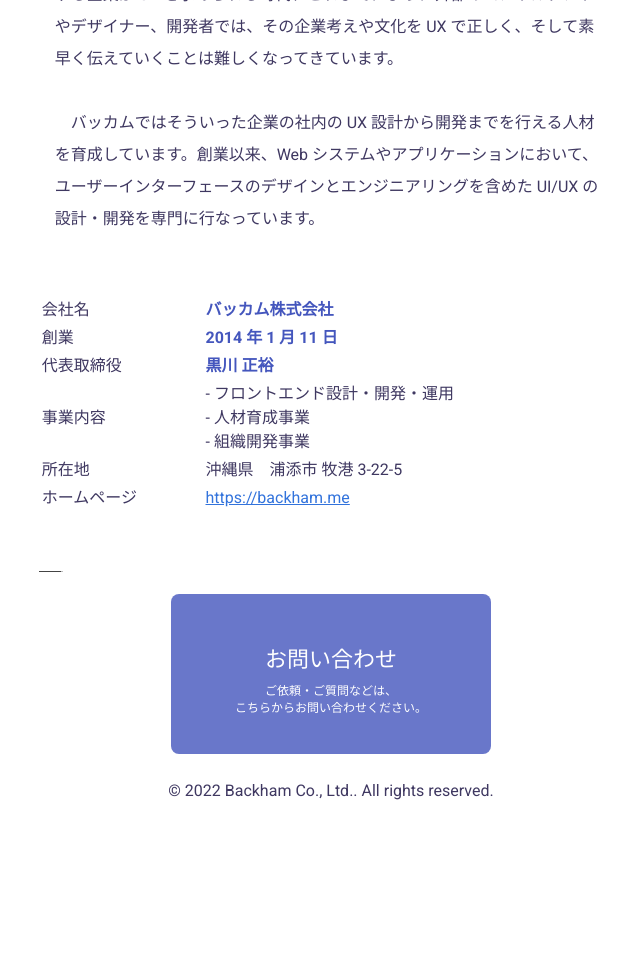
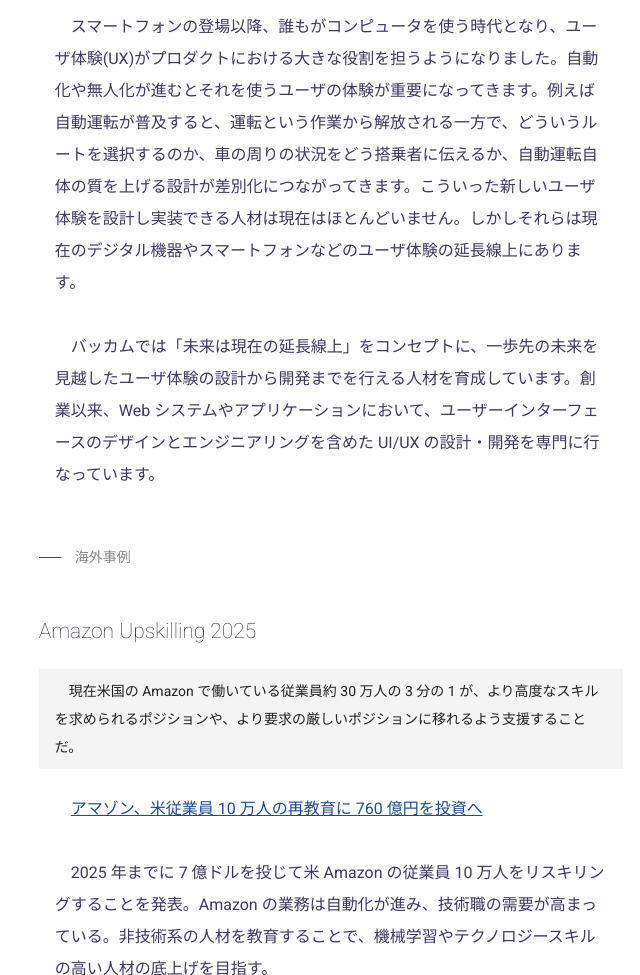
Before and after one commit to masahiro8/bkm_frontend, an Astro site: page /reskilling in a window 1280 px wide. Shown: the part 1825-2800 px from the top of the page, without its empty margins (309-949 px from the left). Before the commit the page ends 2673 px from the top, so only its background shows below. Built offline with nearby package versions, Linux system fonts and the light colour scheme; Astro itself is replaced by a stand-in of ours.

Commit message:
3 files modified

```diff
--- a/src/components/Header.astro
+++ b/src/components/Header.astro
@@ -9,7 +9,7 @@
 	</h2>
 	<nav>
 		<HeaderLink href="/">Home</HeaderLink>
-		<HeaderLink href="/reskilling">Reskill</HeaderLink>
+		<HeaderLink href="/reskilling">リスキリング</HeaderLink>
 		<!-- <HeaderLink href="/blog">Blog</HeaderLink> -->
 		<!-- <HeaderLink href="/about">About</HeaderLink> -->
 		<!-- <HeaderLink href="https://twitter.com/astrodotbuild" target="_blank">Twitter</HeaderLink> -->
--- a/src/pages/reskilling.md
+++ b/src/pages/reskilling.md
@@ -18,25 +18,26 @@
 
 ## なぜリスキリングが必要か
 
-2018 年世界経済会議（ダボス会議）で「リスキリング革命」セッションを開催、「第４次産業革命により 8000 万件の仕事が消失する一方 9700 万の新たな仕事が生まれる」と予測されています。DX(デジタルトランスフォーメーション)や、AI、データサイエンス、ドローン、ロボティックスなどによる自動化・無人化が急速に進んでいきます。これによりこれまで人が行ってきた仕事が奪われますが、一方で多くの仕事が生まれます。たとえばロボットによる作業の自動化が進めば、それを開発・メンテナンスするプログラミング技術や設計技術が多く必要になります。またそれらロボットを管理・制御するためのアプリやシステムのデザインも重要になってきます。失われるであろう 8000 万の仕事の人材を、新たに生まれる 9700 万の仕事に適応できる人材に転換していくことが求められているからです。
+2018 年世界経済会議（ダボス会議）で「リスキリング革命」セッションを開催、「第４次産業革命により 8000 万件の仕事が消失する一方 9700 万の新たな仕事が生まれる」と予測されています。DX(デジタルトランスフォーメーション)や、AI、データサイエンス、ドローン、ロボティックスなどによる自動化・無人化が急速に進んでいきます。
+
+これによりこれまで人が行ってきた仕事が奪われますが、一方で多くの仕事が生まれます。たとえばロボットによる作業の自動化が進めば、それを開発・メンテナンスするプログラミング技術や設計技術が多く必要になります。またそれらロボットを管理・制御するためのアプリやシステムのデザインも重要になってきます。
+
+失われるであろう 8000 万の仕事の人材を、新たに生まれる 9700 万の仕事に適応できる人材に転換していくことが求められているからです。
 
 ## バッカムのリスキリング
 
 (インターネット、AI により社会が大きく変わりつつあります。企業はビジネスモデル、組織形態、企業文化など時代に合わせて適用することを求められ、これまでの技術だけでは対応できない業務、顧客や消費者の多様な価値観、環境・社会的な新しい課題にも素早い対応が求められます。)
 
-スマートフォンの登場以降、誰もがコンピュータを使う時代となり、ユーザ体験(UX)がプロダクトにおける大きな役割を担うようになりました。あらゆる企業が UX を求められる時代、これまでにように外部のコンサルタントやデザイナー、開発者では、その企業考えや文化を UX で正しく、そして素早く伝えていくことは難しくなってきています。
+スマートフォンの登場以降、誰もがコンピュータを使う時代となり、ユーザ体験(UX)がプロダクトにおける大きな役割を担うようになりました。自動化や無人化が進むとそれを使うユーザの体験が重要になってきます。例えば自動運転が普及すると、運転という作業から解放される一方で、どういうルートを選択するのか、車の周りの状況をどう搭乗者に伝えるか、自動運転自体の質を上げる設計が差別化につながってきます。こういった新しいユーザ体験を設計し実装できる人材は現在はほとんどいません。しかしそれらは現在のデジタル機器やスマートフォンなどのユーザ体験の延長線上にあります。
 
-バッカムではそういった企業の社内の UX 設計から開発までを行える人材を育成しています。創業以来、Web システムやアプリケーションにおいて、ユーザーインターフェースのデザインとエンジニアリングを含めた UI/UX の設計・開発を専門に行なっています。
+バッカムでは「未来は現在の延長線上」をコンセプトに、一歩先の未来を見越したユーザ体験の設計から開発までを行える人材を育成しています。創業以来、Web システムやアプリケーションにおいて、ユーザーインターフェースのデザインとエンジニアリングを含めた UI/UX の設計・開発を専門に行なっています。
 
-###
+## 海外事例
 
-|              |                                                                           |
-| :----------- | :------------------------------------------------------------------------ |
-| 会社名       | **バッカム株式会社**                                                      |
-| 創業         | **2014 年 1 月 11 日**                                                    |
-| 代表取締役   | **黒川 正裕**                                                             |
-| 事業内容     | - フロントエンド設計・開発・運用 <br> - 人材育成事業 <br/> - 組織開発事業 |
-| 所在地       | 沖縄県　浦添市 牧港 3-22-5                                                |
-| ホームページ | https://backham.me                                                        |
+### Amazon Upskilling 2025
 
-##
+> 現在米国の Amazon で働いている従業員約 30 万人の 3 分の 1 が、より高度なスキルを求められるポジションや、より要求の厳しいポジションに移れるよう支援することだ。
+
+[アマゾン、米従業員 10 万人の再教育に 760 億円を投資へ](https://japan.cnet.com/article/35139826/)
+
+2025 年までに 7 億ドルを投じて米 Amazon の従業員 10 万人をリスキリングすることを発表。Amazon の業務は自動化が進み、技術職の需要が高まっている。非技術系の人材を教育することで、機械学習やテクノロジースキルの高い人材の底上げを目指す。
--- a/src/styles/global.css
+++ b/src/styles/global.css
@@ -55,9 +55,10 @@
 }
 
 h3 {
-  font-size: 30px;
+  font-size: 21px;
+  font-weight: 100;
   margin-top: 48px;
-  text-align: center;
+  text-align: left;
 }
 
 p {
@@ -71,7 +72,7 @@
 }
 
 a {
-  color: #3273dc;
+  color: rgb(30, 76, 146);
 }
 
 nav a {
@@ -106,11 +107,11 @@
   all: unset;
 }
 blockquote {
-  border: 1px solid #999;
   color: #222;
-  padding: 2px 0px 2px 20px;
+  font-size: 14px;
+  line-height: 0.9;
   margin: 0px;
-  font-style: italic;
+  background-color: #f4f4f4;
 }
 
 ul {
```
